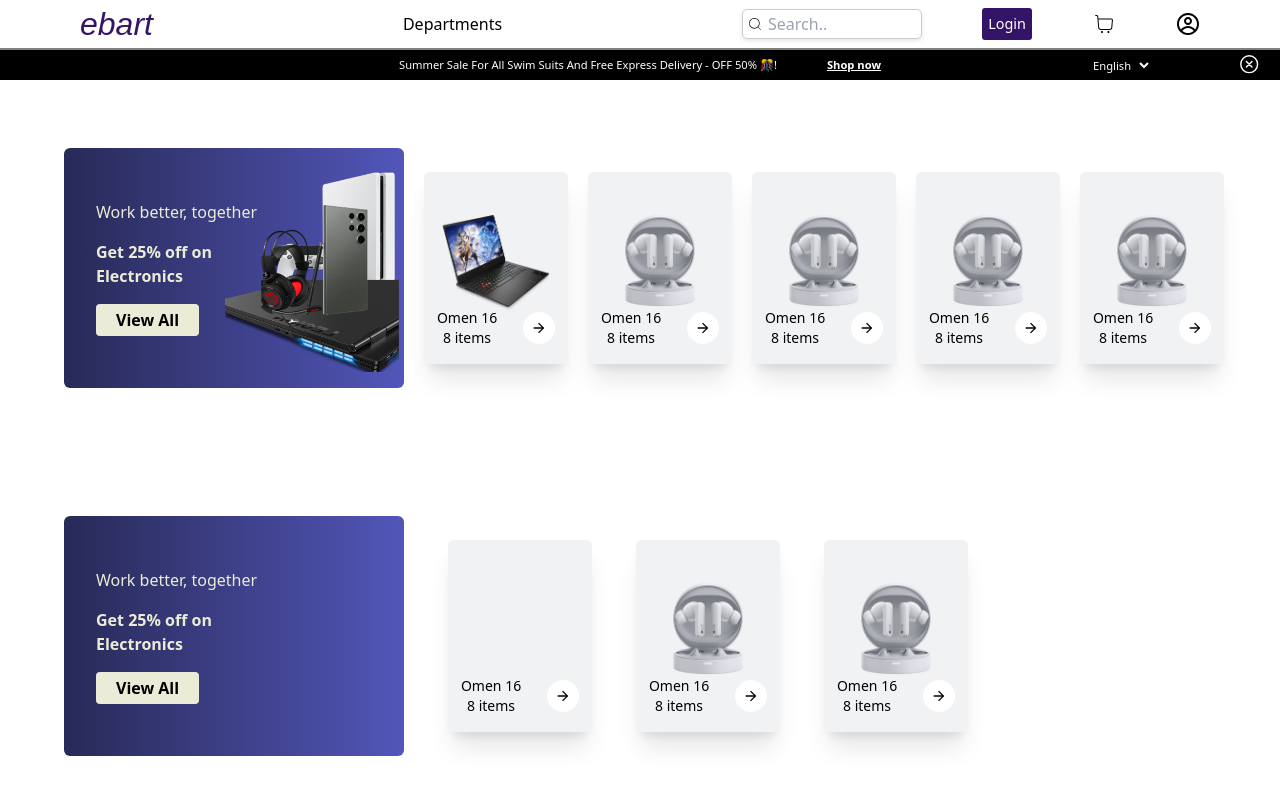
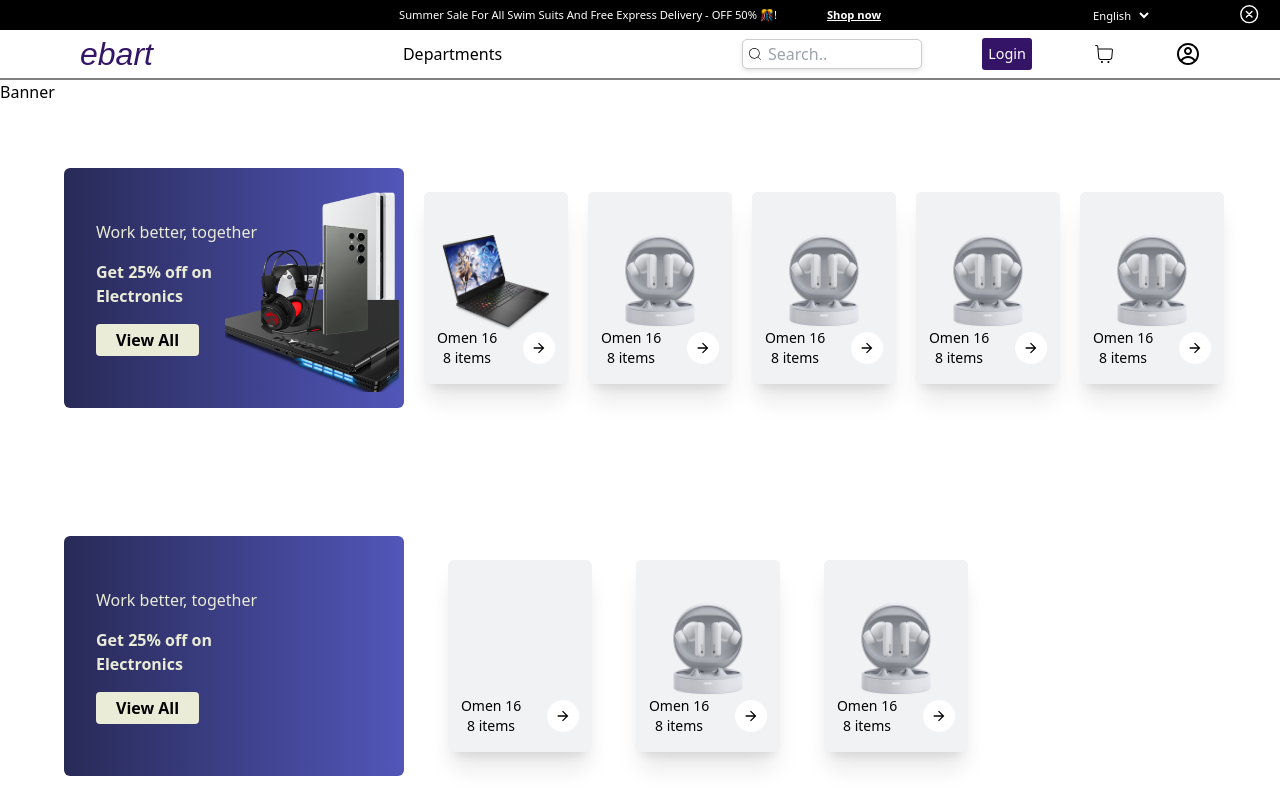
Before and after one commit to TRshyam/React-E-Commers, a React (Vite) app: page / in a window 1280 px wide. Shown: the top 800 px of the page. Built offline with nearby package versions, Linux system fonts and the light colour scheme.

Commit message:
Positioned the offerbar

```diff
--- a/src/components/Navbar.css
+++ b/src/components/Navbar.css
@@ -1,6 +1,4 @@
 .NavBar {
-    position: fixed;
-    top: 0px;
     left: 0;
     display: flex;
     flex-direction: row;
@@ -11,6 +9,11 @@
     background-color: white; /* Optional: Set background color */
     z-index: 1000;
 }
+.NavBar.fixed {
+    position: fixed;
+    top: 0;
+}
+
 
 .Logo {
     font-family: Arial, Helvetica, sans-serif;
--- a/src/components/Navbar.jsx
+++ b/src/components/Navbar.jsx
@@ -1,25 +1,43 @@
-import React from 'react'
+import React, { useState, useEffect } from 'react';
 import './Navbar.css';
 import { CiSearch } from "react-icons/ci";
 import { CiShoppingCart } from "react-icons/ci";
 import { CgProfile } from "react-icons/cg";
 
 export default function Navbar() {
+  const [isFixed, setIsFixed] = useState(false);
+
+  useEffect(() => {
+    const handleScroll = () => {
+      if (window.scrollY > 10) {
+        setIsFixed(true);
+      } else {
+        setIsFixed(false);
+      }
+    };
+
+    window.addEventListener('scroll', handleScroll);
+
+    return () => {
+      window.removeEventListener('scroll', handleScroll);
+    };
+  }, []);
+
   return (
-    <div className='NavBar'>
+    <div className={`NavBar${isFixed ? ' fixed' : ''}`}>
       <div className='Logo'>ebart</div>
       <div className='Functions'>
         <a>Departments</a>
-        <a>Services </a>
+        <a>Services</a>
       </div>
 
       <div className='NavIcons'>
-        <CiSearch  className='CiSearch'/>
+        <CiSearch className='CiSearch' />
         <input placeholder='Search..'></input>
         <button>Login</button>
         <a><CiShoppingCart /></a>
         <a><CgProfile /></a>
       </div>
-      </div>
+    </div>
   );
 }
--- a/src/components/Offerbar.css
+++ b/src/components/Offerbar.css
@@ -10,11 +10,10 @@
     align-items: center;
     color: white;
     font-size: 0.7em;
-    margin-bottom: 30px;
     gap: 50px;
     animation-name: moveFromTop;
-    animation-duration: 1.5s;
-    animation-delay: 0.5s; /* Optional delay before the animation starts */
+    animation-duration: 1.0s;
+    animation-delay: 0.2s; /* Optional delay before the animation starts */
     animation-fill-mode: forwards; /* Keeps the final state after animation ends */
 }
 
@@ -23,7 +22,7 @@
         top: -30px; /* Starting position off-screen */
     }
     to {
-        top: 26px; /* Final position at the current location */
+        top: 0px; /* Final position at the current location */
     }
 }
 
--- a/src/pages/LandingPage.jsx
+++ b/src/pages/LandingPage.jsx
@@ -7,10 +7,9 @@
 
 export default function LandingPage() {
   return (
-    <>
+    <>        <OfferBar />
         <Navbar/>
         <Banner/>
-        <OfferBar />
         <ProductItems/>
         <Footer/>
     </>
```
